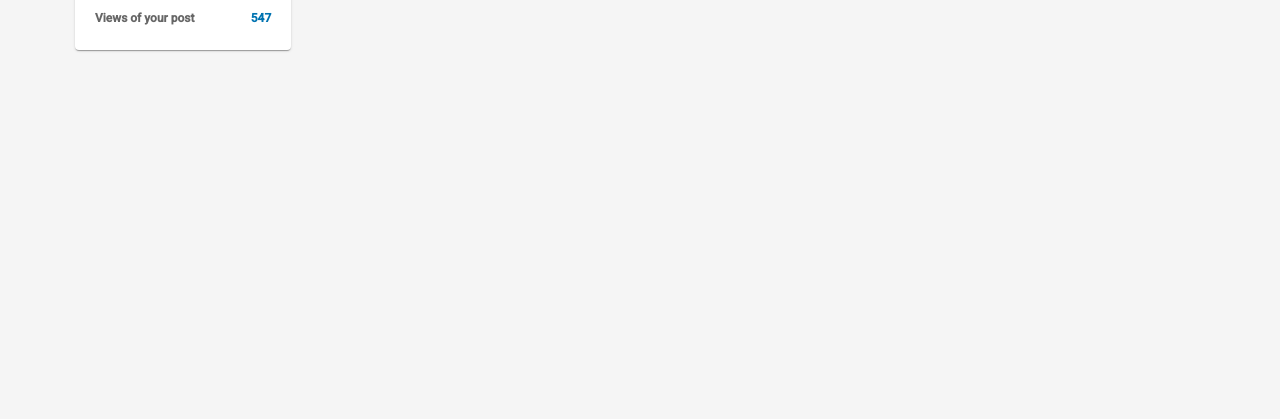
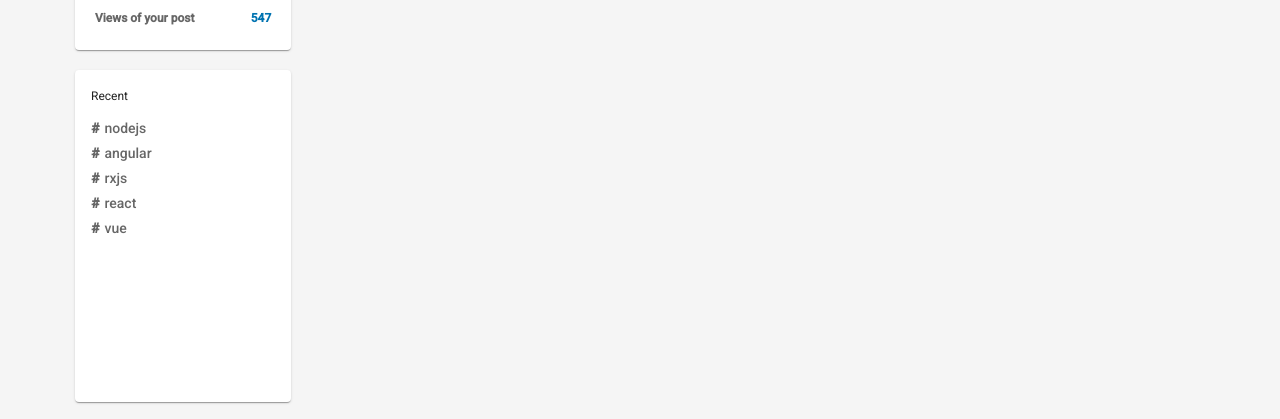
Before and after one commit to lucasalvessouza/linkedin-angular, an Angular app: page / in a window 1280 px wide. Shown: the part 406-825 px from the top of the page. Before the commit the page ends 800 px from the top, so only its background shows below. Built offline with nearby package versions, Linux system fonts and the light colour scheme.

Commit message:
create card more info

```diff
--- a/src/app/home/home.component.css
+++ b/src/app/home/home.component.css
@@ -1,5 +1,6 @@
 .home-card-left {
   width: 216px;
+  margin-bottom: 20px;
 }
 
 .home-card {
@@ -53,3 +54,18 @@
   font-weight: 600;
   float: right;
 }
+
+.tag {
+  margin-bottom: 5px;
+}
+
+.tag > .tag-icon{
+  color: rgba(0,0,0,.6);
+  font-weight: 900;
+  margin-right: 5px;
+}
+
+.tag > .tag-name{
+  color: rgba(0,0,0,.6);
+  font-weight: 500;
+}
--- a/src/app/home/home.component.html
+++ b/src/app/home/home.component.html
@@ -21,11 +21,20 @@
             <span class="number mat-small">547</span>
           </div>
         </div>
-
-        <div class="home-card-info">
-
-        </div>
       </mat-card-content>
     </mat-card>
   </div>
+
+  <div class="home-card-left">
+    <div class="home-card-left">
+      <mat-card class="home-card">
+        <p class="mat-small">Recent</p>
+
+        <div class="tag" *ngFor="let tag of tags">
+          <span class="tag-icon">#</span>
+          <span class="tag-name">{{tag}}</span>
+        </div>
+      </mat-card>
+    </div>
+  </div>
 </div>
--- a/src/app/home/home.component.ts
+++ b/src/app/home/home.component.ts
@@ -7,6 +7,8 @@ import { Component, OnInit } from '@angular/core';
 })
 export class HomeComponent implements OnInit {
 
+  tags: string[] = ['nodejs', 'angular', 'rxjs', 'react', 'vue']
+
   constructor() { }
 
   ngOnInit(): void {
```
